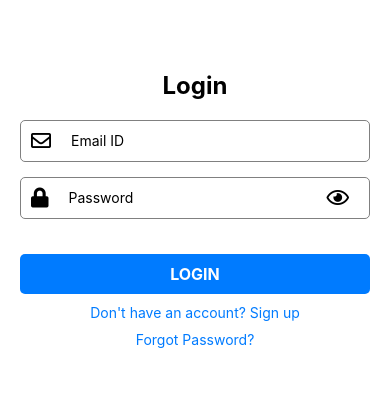
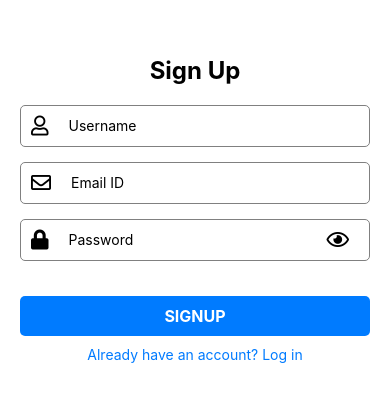
Before and after one commit to coderehan/React-Native-API-calls, a React Native app: screen / in a window 390 px wide. Shown: the part 213-614 px from the top of the page. Built offline with nearby package versions, Linux system fonts and the light colour scheme.

Commit message:
Authentication code is completed and implmented useContext

```diff
--- a/App.tsx
+++ b/App.tsx
@@ -1,15 +1,44 @@
-import React from "react";
-import { NavigationContainer } from "@react-navigation/native";
-import { StackNavigator } from "./navigation/StackNavigator";
+import React, { useContext, useEffect, useState } from 'react';
+import { View, ActivityIndicator } from 'react-native';
+import { NavigationContainer } from '@react-navigation/native';
+import { AuthenticationStackNavigator, HomeStackNavigator } from './navigation/StackNavigator';
+import { AuthContext, AuthProvider } from './AuthContext';
 
-const App = () => {
+const AppContent = () => {
+  const { user } = useContext(AuthContext); // Use context inside a component wrapped with AuthProvider
+  const [isLoading, setIsLoading] = useState(true); // Track loading state
+
+  useEffect(() => {
+    // Context should already handle authentication status
+    setIsLoading(false); // Set loading to false once context is loaded
+  }, [user]); // Depend on user context
+
+  if (isLoading) {
+    // Show a loading indicator while checking login status
+    return (
+      <View style={{ flex: 1, justifyContent: 'center', alignItems: 'center' }}>
+        <ActivityIndicator size="large" color="#007BFF" />
+      </View>
+    );
+  }
+
   return (
-
     <NavigationContainer>
-      <StackNavigator />
+      {user ? (
+        <HomeStackNavigator />
+      ) : (
+        <AuthenticationStackNavigator />
+      )}
     </NavigationContainer>
   );
 };
 
+const App = () => {
+  return (
+    <AuthProvider>
+      <AppContent />
+    </AuthProvider>
+  );
+};
 
 export default App;
--- /dev/null
+++ b/AuthContext.js
@@ -0,0 +1,45 @@
+import React, { createContext, useState, useEffect } from 'react';
+import AsyncStorage from '@react-native-async-storage/async-storage';
+
+export const AuthContext = createContext();
+
+export const AuthProvider = ({ children }) => {
+    const [user, setUser] = useState(null);
+
+    useEffect(() => {
+        // Check for stored user ID and name on app start
+        const checkAuthStatus = async () => {
+            try {
+                const userId = await AsyncStorage.getItem('userId');
+                const userName = await AsyncStorage.getItem('userName');
+                if (userId && userName) {
+                    setUser({ id: userId, name: userName });
+                }
+            } catch (error) {
+                console.error('Error checking auth status:', error);
+            }
+        };
+
+        checkAuthStatus();
+    }, []);
+
+    const login = (userData) => {
+        setUser(userData);
+        // Store user ID and name in AsyncStorage
+        AsyncStorage.setItem('userId', userData.id.toString());
+        AsyncStorage.setItem('userName', userData.name);
+    };
+
+    const logout = async () => {
+        setUser(null);
+        // Remove user ID and name from AsyncStorage
+        await AsyncStorage.removeItem('userId');
+        await AsyncStorage.removeItem('userName');
+    };
+
+    return (
+        <AuthContext.Provider value={{ user, login, logout }}>
+            {children}
+        </AuthContext.Provider>
+    );
+};
--- a/navigation/StackNavigator.js
+++ b/navigation/StackNavigator.js
@@ -1,4 +1,3 @@
-// StackNavigator.js
 import React from "react";
 import { createStackNavigator } from "@react-navigation/stack";
 import SignupScreen from "../screens/SignUpScreen";
@@ -9,14 +8,20 @@ import SplashScreen from "../screens/SplashScreen";
 
 const Stack = createStackNavigator();
 
-export const StackNavigator = () => {
-
+export const AuthenticationStackNavigator = () => {
   return (
-    <Stack.Navigator initialRouteName={'Login Screen'}>
+    <Stack.Navigator initialRouteName={'Splash Screen'}>
       <Stack.Screen name="Splash Screen" component={SplashScreen} options={{ headerShown: false }} />
       <Stack.Screen name="Login Screen" component={LoginScreen} options={{ headerShown: false }} />
       <Stack.Screen name="SignUp Screen" component={SignupScreen} />
       <Stack.Screen name="Password Update Screen" component={PasswordUpdateScreen} />
+    </Stack.Navigator>
+  );
+};
+
+export const HomeStackNavigator = () => {
+  return (
+    <Stack.Navigator>
       <Stack.Screen name="Home Screen" component={BottomTabNavigator} options={{ headerShown: false }} />
     </Stack.Navigator>
   );
--- a/package.json
+++ b/package.json
@@ -10,6 +10,7 @@
     "test": "jest"
   },
   "dependencies": {
+    "@react-native-async-storage/async-storage": "^1.24.0",
     "@react-navigation/bottom-tabs": "^6.6.1",
     "@react-navigation/native": "^6.1.18",
     "@react-navigation/stack": "^6.4.1",
--- a/screens/LoginScreen.js
+++ b/screens/LoginScreen.js
@@ -1,17 +1,20 @@
-import React, { useState } from 'react';
+import React, { useState, useContext } from 'react';
 import { View, Text, TouchableOpacity, Alert, ActivityIndicator } from 'react-native';
 import FontAwesome5 from 'react-native-vector-icons/FontAwesome5';
 import { getAPI } from '../api/ApiService';
 import CommonStyles from '../styles/CommonStyles';
 import CustomTextInput from '../styles/CustomTextInput';
+import { AuthContext } from '../AuthContext'; // Import the context
+import AsyncStorage from '@react-native-async-storage/async-storage';
 
 const LoginScreen = ({ navigation }) => {
+    const { login } = useContext(AuthContext); // Use the context
     const [email, setEmail] = useState('');
     const [password, setPassword] = useState('');
     const [emailError, setEmailError] = useState('');
     const [passwordError, setPasswordError] = useState('');
     const [isLoading, setIsLoading] = useState(false);
-    const [showPassword, setShowPassword] = useState(false); // State to manage password visibility
+    const [showPassword, setShowPassword] = useState(false);
 
     const validateEmail = (email) => {
         const regex = /^[^\s@]+@[^\s@]+\.[^\s@]+$/;
@@ -21,11 +24,9 @@ const LoginScreen = ({ navigation }) => {
     const handleLogin = async () => {
         let valid = true;
 
-        // Reset error messages
         setEmailError('');
         setPasswordError('');
 
-        // Validate email
         if (email.trim().length === 0) {
             setEmailError('Email is required');
             valid = false;
@@ -34,7 +35,6 @@ const LoginScreen = ({ navigation }) => {
             valid = false;
         }
 
-        // Validate password
         if (password.trim().length === 0) {
             setPasswordError('Password is required');
             valid = false;
@@ -45,20 +45,28 @@ const LoginScreen = ({ navigation }) => {
 
         if (valid) {
             try {
-                setIsLoading(true); // Show loading indicator
+                setIsLoading(true);
 
-                const endpoint = "/users"; // Endpoint for fetching user data
-                const users = await getAPI(endpoint); // Fetch user data using axiosSystemInstance
+                const endpoint = "/users";
+                const users = await getAPI(endpoint);
 
-                // Check if email and password match any user
                 const user = users.find(user => user.email === email && user.password === password);
 
                 if (user) {
                     Alert.alert("Success", "Login successful");
-                    // Clear form fields
+                    // Store userId in AsyncStorage
+                    await AsyncStorage.setItem('userId', user.id.toString());   // persistent userId
+                    await AsyncStorage.setItem('userName', user.username); // persistent userName
+                    console.log('userId stored in AsyncStorage:', user.id);
+
+                    login(user); // Update context state
+
                     setEmail('');
                     setPassword('');
-                    navigation.navigate('Home Screen'); // Navigate to Home screen after successful login
+                    navigation.reset({
+                        index: 0,
+                        routes: [{ name: 'Home Screen' }],
+                    });
                 } else {
                     Alert.alert("Error", "Invalid email or password");
                 }
@@ -66,7 +74,7 @@ const LoginScreen = ({ navigation }) => {
                 console.error("Error logging in:", error);
                 Alert.alert("Error", "An error occurred during login");
             } finally {
-                setIsLoading(false); // Hide loading indicator
+                setIsLoading(false);
             }
         }
     };
--- a/screens/SignUpScreen.js
+++ b/screens/SignUpScreen.js
@@ -1,11 +1,13 @@
-import React, { useState } from 'react';
+import React, { useState, useContext } from 'react';
 import { View, TouchableOpacity, Alert, Text, ActivityIndicator } from 'react-native';
 import FontAwesome5 from 'react-native-vector-icons/FontAwesome5';
 import { postAPI } from '../api/ApiService';
 import CommonStyles from '../styles/CommonStyles';
 import CustomTextInput from '../styles/CustomTextInput';
+import { AuthContext } from '../AuthContext';
 
 const SignUpScreen = ({ navigation }) => {
+    const { login } = useContext(AuthContext); // Use the context
     const [username, setUsername] = useState('');
     const [email, setEmail] = useState('');
     const [password, setPassword] = useState('');
@@ -60,6 +62,10 @@ const SignUpScreen = ({ navigation }) => {
                 if (result) {
                     console.log("User created successfully:", result);
                     Alert.alert("Success", "User created successfully");
+
+                    // Log in the user automatically after sign up
+                    login(result);
+
                     setUsername('');
                     setEmail('');
                     setPassword('');
--- a/screens/SplashScreen.js
+++ b/screens/SplashScreen.js
@@ -1,43 +1,138 @@
-// SplashScreen.js
-import React, { useEffect } from 'react';
-import { View, Text, StyleSheet, Image } from 'react-native';
+import React, { useState, useContext } from 'react';
+import { View, TouchableOpacity, Alert, Text, ActivityIndicator } from 'react-native';
+import FontAwesome5 from 'react-native-vector-icons/FontAwesome5';
+import { postAPI } from '../api/ApiService';
+import CommonStyles from '../styles/CommonStyles';
+import CustomTextInput from '../styles/CustomTextInput';
+import { AuthContext } from '../AuthContext';
 
-const SplashScreen = ({ navigation }) => {
-    useEffect(() => {
-        const timer = setTimeout(() => {
-            navigation.replace('Login Screen');
-        }, 3000);
+const SignUpScreen = ({ navigation }) => {
 
-        return () => clearTimeout(timer); // Cleanup the timer on component unmount
-    }, [navigation]);
+    const { login } = useContext(AuthContext); // Use the context
+
+    const [username, setUsername] = useState('');
+    const [email, setEmail] = useState('');
+    const [password, setPassword] = useState('');
+    const [usernameError, setUsernameError] = useState('');
+    const [emailError, setEmailError] = useState('');
+    const [passwordError, setPasswordError] = useState('');
+    const [isLoading, setIsLoading] = useState(false);
+    const [showPassword, setShowPassword] = useState(false);
+
+    const validateEmail = (email) => {
+        const regex = /^[^\s@]+@[^\s@]+\.[^\s@]+$/;
+        return regex.test(email);
+    };
+
+    const handleSignUp = async () => {
+        let valid = true;
+
+        setUsernameError('');
+        setEmailError('');
+        setPasswordError('');
+
+        if (username.trim().length === 0) {
+            setUsernameError('Username is required');
+            valid = false;
+        }
+
+        if (email.trim().length === 0) {
+            setEmailError('Email is required');
+            valid = false;
+        } else if (!validateEmail(email)) {
+            setEmailError('Please enter a valid email');
+            valid = false;
+        }
+
+        if (password.trim().length === 0) {
+            setPasswordError('Password is required');
+            valid = false;
+        } else if (password.trim().length < 6) {
+            setPasswordError('Password must have at least 6 characters');
+            valid = false;
+        }
+
+        if (valid) {
+            try {
+                setIsLoading(true);
+
+                const endpoint = "/users";
+                const body = { username, email, password };
+
+                const result = await postAPI(endpoint, body);
+
+                if (result) {
+                    console.log("User created successfully:", result);
+                    Alert.alert("Success", "User created successfully");
+
+                    // Log in the user automatically after sign up
+                    login(result);
+
+                    setUsername('');
+                    setEmail('');
+                    setPassword('');
+                    navigation.navigate('Login Screen');
+                } else {
+                    console.warn("Failed to create user:", result);
+                    Alert.alert("Error", "Failed to create user");
+                }
+            } catch (error) {
+                console.error("Error creating user:", error);
+                Alert.alert("Error", "An error occurred during signup");
+            } finally {
+                setIsLoading(false);
+            }
+        }
+    };
 
     return (
-        <View style={styles.container}>
-            <Image
-                source={require('../assets/images/react_native_image.png')}
-                style={styles.image}
+        <View style={CommonStyles.container}>
+            <Text style={CommonStyles.header}>Sign Up</Text>
+
+            <CustomTextInput
+                iconName="user"
+                placeholder="Username"
+                value={username}
+                onChangeText={setUsername}
             />
-            <Text style={styles.text}>Welcome to React Native App!</Text>
+            {usernameError ? <Text style={CommonStyles.errorText}>{usernameError}</Text> : null}
+
+            <CustomTextInput
+                iconName="envelope"
+                placeholder="Email ID"
+                value={email}
+                onChangeText={setEmail}
+                keyboardType="email-address"
+            />
+            {emailError ? <Text style={CommonStyles.errorText}>{emailError}</Text> : null}
+
+            <CustomTextInput
+                iconName="lock"
+                placeholder="Password"
+                value={password}
+                onChangeText={setPassword}
+                secureTextEntry={!showPassword}
+                rightIcon={
+                    <TouchableOpacity onPress={() => setShowPassword(prev => !prev)} style={CommonStyles.eyeIcon}>
+                        <FontAwesome5 name={showPassword ? "eye-slash" : "eye"} size={20} color="black" />
+                    </TouchableOpacity>
+                }
+            />
+            {passwordError ? <Text style={CommonStyles.errorText}>{passwordError}</Text> : null}
+
+            {isLoading ? (
+                <ActivityIndicator size="large" color="#007BFF" />
+            ) : (
+                <TouchableOpacity onPress={handleSignUp} style={CommonStyles.button}>
+                    <Text style={CommonStyles.buttonText}>Signup</Text>
+                </TouchableOpacity>
+            )}
+
+            <TouchableOpacity onPress={() => navigation.navigate('Login Screen')}>
+                <Text style={CommonStyles.navigationText}>Already have an account? Log in</Text>
+            </TouchableOpacity>
         </View>
     );
 };
 
-const styles = StyleSheet.create({
-    container: {
-        flex: 1,
-        justifyContent: 'center',
-        alignItems: 'center',
-        backgroundColor: '#FFF',
-    },
-    image: {
-        width: 150,
-        height: 150,
-        marginBottom: 20,
-    },
-    text: {
-        fontSize: 24,
-        color: 'black',
-    },
-});
-
-export default SplashScreen;
+export default SignUpScreen;
--- a/styles/CommonStyles.js
+++ b/styles/CommonStyles.js
@@ -12,7 +12,7 @@ const CommonStyles = StyleSheet.create({
         fontWeight: 'bold',
         textAlign: 'center',
         marginBottom: 20,
-        color:'black'
+        color: 'black'
     },
     inputContainer: {
         flexDirection: 'row',
@@ -58,7 +58,14 @@ const CommonStyles = StyleSheet.create({
         fontSize: 16,
         fontWeight: 'bold',
         textTransform: 'uppercase',
-    }
+    },
+    userInfoText: {
+        fontSize: 18,
+        fontWeight: 'bold',
+        color: '#333',
+        marginBottom: 20,
+        textAlign: 'center',
+    },
 });
 
 export default CommonStyles;
```
Also changed, not shown: screens/HomeScreen.js (+12 -1 lines), screens/PasswordUpdateScreen.js (+9 -1 lines), screens/ProfileScreen.js (+14 -7 lines), 2 other files (tests, documents, lock files or other folders).
